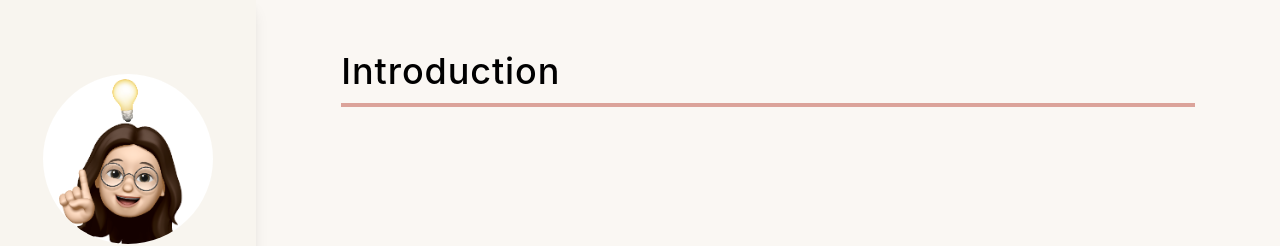
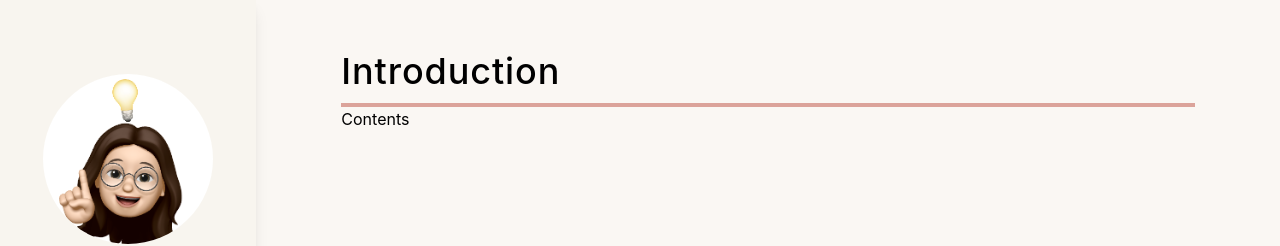
Before and after one commit to Jess-Apr/Portfolio-old, a React app: page / in a window 1280 px wide. Shown: the top 246 px of the page. Built offline with nearby package versions, Linux system fonts and the light colour scheme.

Commit message:
💯 Test: Github action 작동 확인

```diff
--- a/src/pages/IntroPage.tsx
+++ b/src/pages/IntroPage.tsx
@@ -7,6 +7,7 @@ function IntroPage(): JSX.Element {
         <div className="border-b-4 border-primary-point">
           <h1 className="text-4xl font-medium tracking-wide mb-3">Introduction</h1>
         </div>
+        <div>Contents</div>
       </div>
     </div>
   );
```
